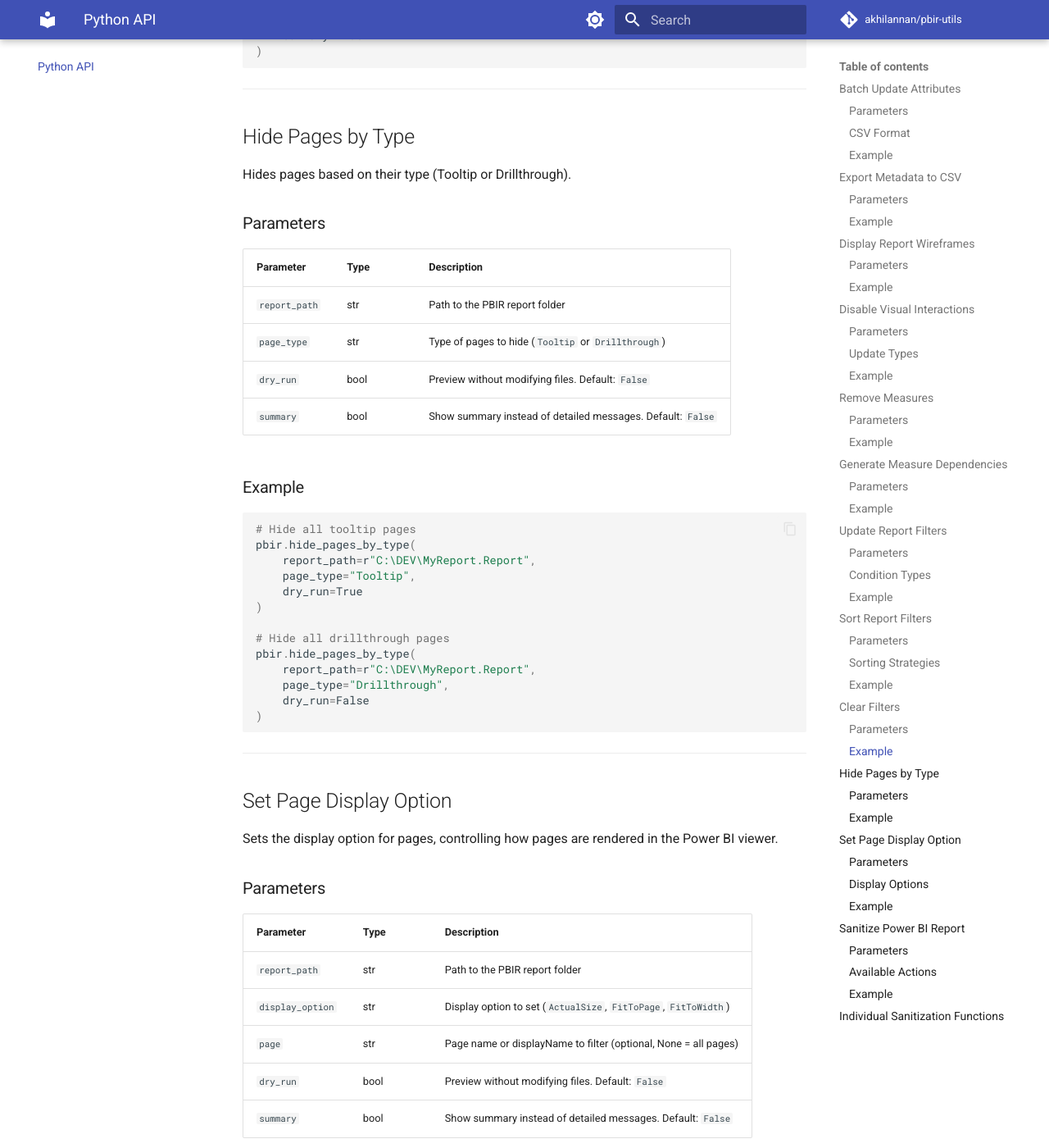
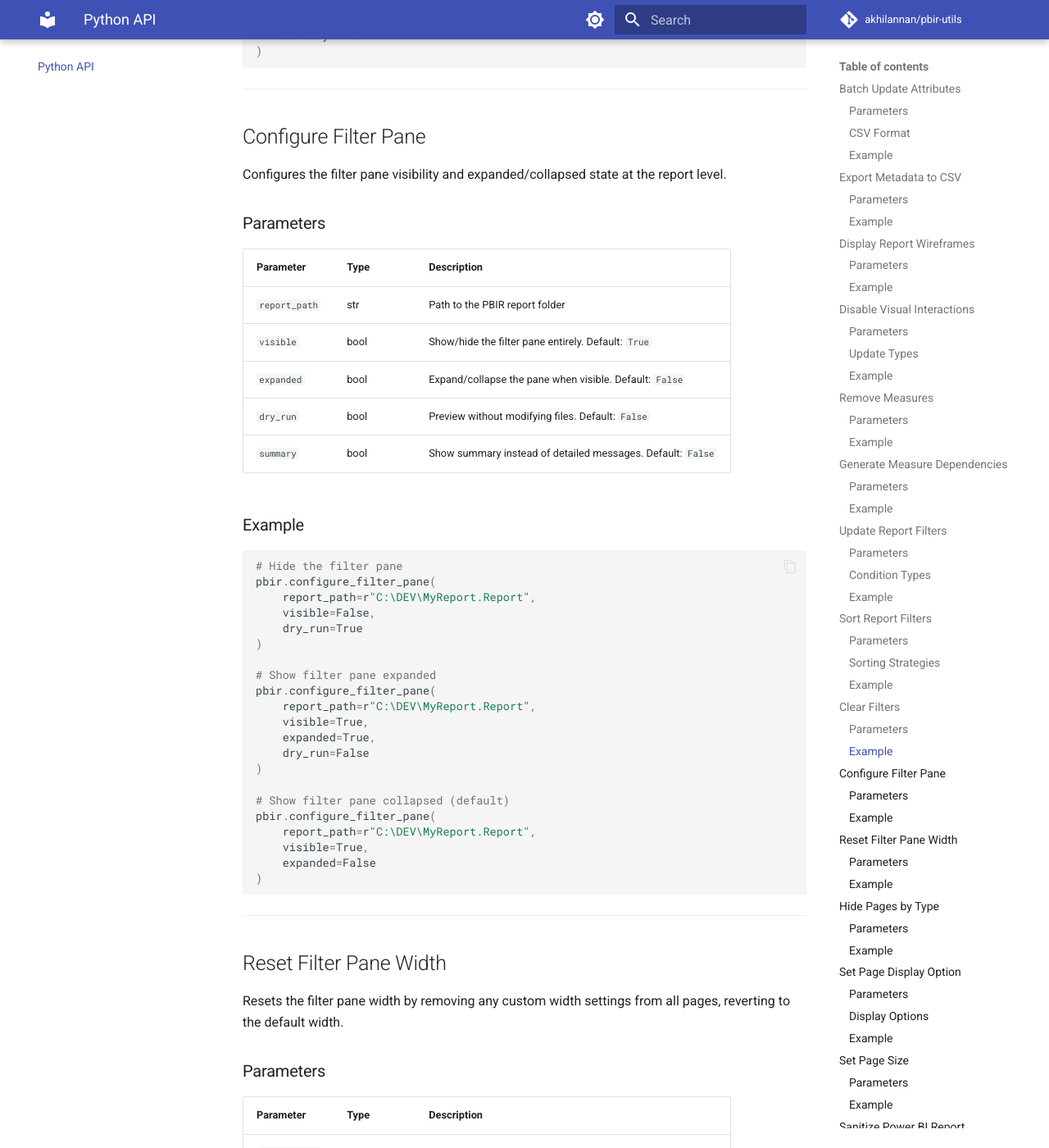
Before and after one commit to akhilannan/pbir-utils, an MkDocs documentation site: the page built from docs/api.md, in a window 1280 px wide and 1400 px high, scrolled down 9461 px. Shown: the whole window at 82% size. Built offline with MkDocs 1.6.1 and Material for MkDocs 9.7.7, drawn with Linux system fonts in a browser that asks for light colours; comment, search, counter and statistics services are not loaded; some of the changed text lies outside the part shown.

Commit message:
Add missing API documentation for configure_filter_pane, reset_filter_pane_width, and set_page_size

````diff
--- a/docs/api.md
+++ b/docs/api.md
@@ -337,6 +337,78 @@ pbir.clear_filters(
 
 ---
 
+## Configure Filter Pane
+
+Configures the filter pane visibility and expanded/collapsed state at the report level.
+
+### Parameters
+
+| Parameter | Type | Description |
+|-----------|------|-------------|
+| `report_path` | str | Path to the PBIR report folder |
+| `visible` | bool | Show/hide the filter pane entirely. Default: `True` |
+| `expanded` | bool | Expand/collapse the pane when visible. Default: `False` |
+| `dry_run` | bool | Preview without modifying files. Default: `False` |
+| `summary` | bool | Show summary instead of detailed messages. Default: `False` |
+
+### Example
+
+```python
+# Hide the filter pane
+pbir.configure_filter_pane(
+    report_path=r"C:\DEV\MyReport.Report",
+    visible=False,
+    dry_run=True
+)
+
+# Show filter pane expanded
+pbir.configure_filter_pane(
+    report_path=r"C:\DEV\MyReport.Report",
+    visible=True,
+    expanded=True,
+    dry_run=False
+)
+
+# Show filter pane collapsed (default)
+pbir.configure_filter_pane(
+    report_path=r"C:\DEV\MyReport.Report",
+    visible=True,
+    expanded=False
+)
+```
+
+---
+
+## Reset Filter Pane Width
+
+Resets the filter pane width by removing any custom width settings from all pages, reverting to the default width.
+
+### Parameters
+
+| Parameter | Type | Description |
+|-----------|------|-------------|
+| `report_path` | str | Path to the PBIR report folder |
+| `dry_run` | bool | Preview without modifying files. Default: `False` |
+| `summary` | bool | Show summary instead of detailed messages. Default: `False` |
+
+### Example
+
+```python
+# Preview which pages have custom filter pane width
+pbir.reset_filter_pane_width(
+    report_path=r"C:\DEV\MyReport.Report",
+    dry_run=True
+)
+
+# Reset filter pane width on all pages
+pbir.reset_filter_pane_width(
+    report_path=r"C:\DEV\MyReport.Report",
+    dry_run=False
+)
+```
+
+---
+
 ## Hide Pages by Type
 
 Hides pages based on their type (Tooltip or Drillthrough).
@@ -415,6 +487,44 @@ pbir.set_page_display_option(
     report_path=r"C:\DEV\MyReport.Report",
     display_option="FitToWidth",
     page="bb40336091625ae0070a"
+)
+```
+
+---
+
+## Set Page Size
+
+Sets the page dimensions (width and height) for pages in the report.
+
+### Parameters
+
+| Parameter | Type | Description |
+|-----------|------|-------------|
+| `report_path` | str | Path to the PBIR report folder |
+| `width` | int | Target page width in pixels. Default: `1280` |
+| `height` | int | Target page height in pixels. Default: `720` |
+| `exclude_tooltip` | bool | Skip tooltip pages. Default: `True` |
+| `dry_run` | bool | Preview without modifying files. Default: `False` |
+| `summary` | bool | Show summary instead of detailed messages. Default: `False` |
+
+### Example
+
+```python
+# Set all pages to 16:9 HD (1280x720)
+pbir.set_page_size(
+    report_path=r"C:\DEV\MyReport.Report",
+    width=1280,
+    height=720,
+    dry_run=True
+)
+
+# Set pages to Full HD (1920x1080)
+pbir.set_page_size(
+    report_path=r"C:\DEV\MyReport.Report",
+    width=1920,
+    height=1080,
+    exclude_tooltip=True,
+    dry_run=False
 )
 ```
 
````
